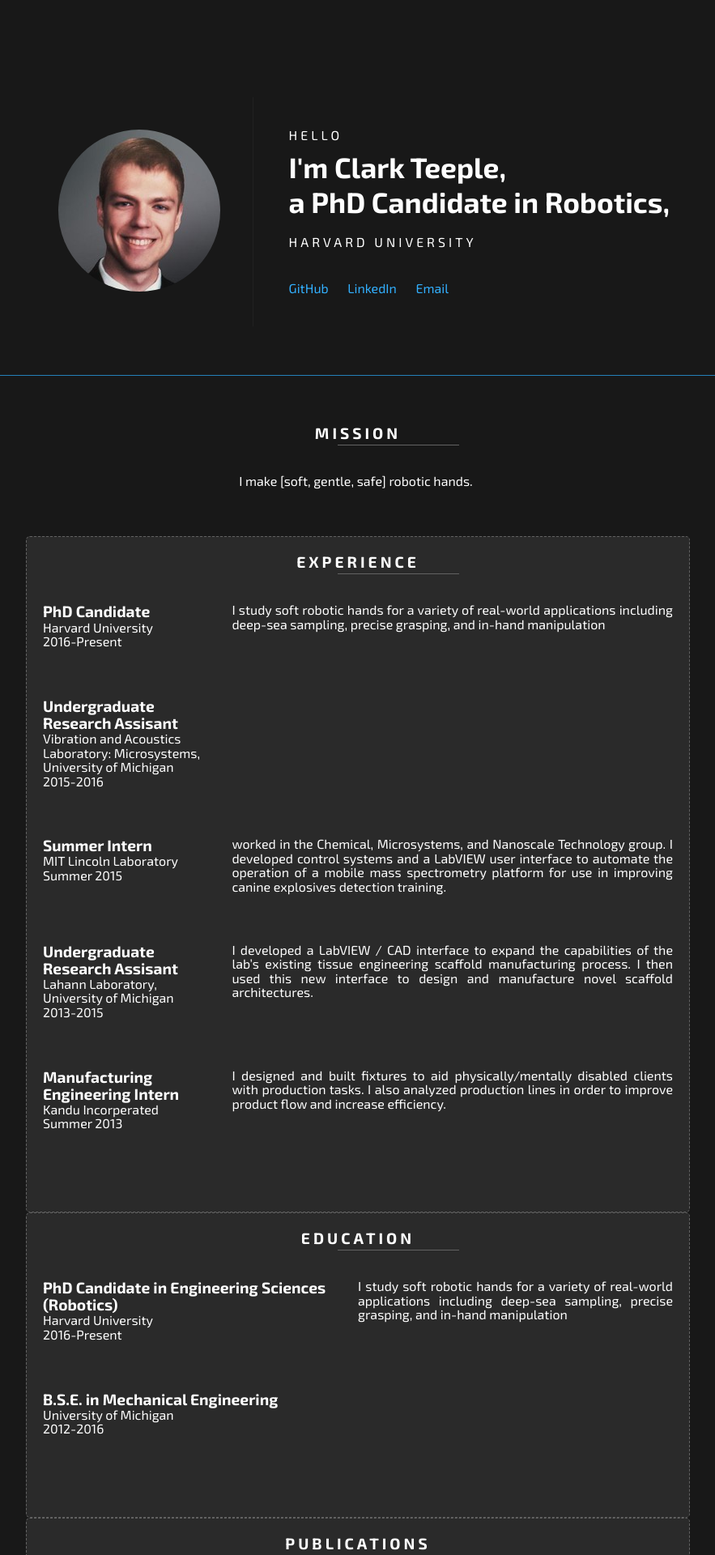
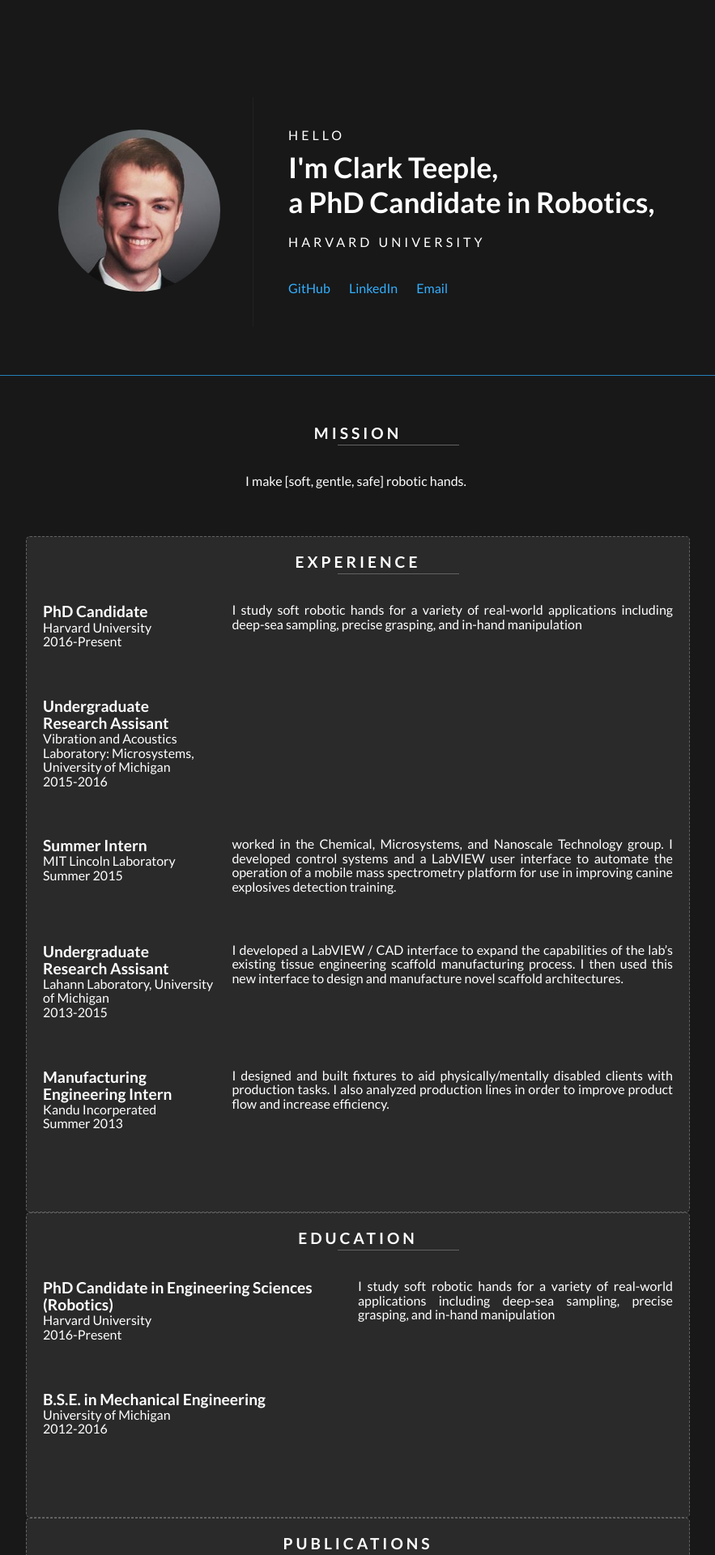
Before and after one commit to cbteeple/cbteeple.github.io, a Jekyll site: the page built from index.html, in a window 1280 px wide. Shown: the top 1920 px of the page at 81% size, without its empty margins (198-1081 px from the left). Built offline with Jekyll 4.4.1, drawn with Linux system fonts in a browser that asks for light colours.

Commit message:
Update _typography.scss

```diff
--- a/_sass/_typography.scss
+++ b/_sass/_typography.scss
@@ -1,10 +1,10 @@
 // @name Typography
 // @description All typography settings and styles
 
-@import url(https://fonts.googleapis.com/css?family=Exo+2:400,700);
+@import url(https://fonts.googleapis.com/css?family=Lato:400,700);
 
 // Our variables
-$base-font-family: "Exo 2", Helvetica, Arial, sans-serif;
+$base-font-family: "Lato", Helvetica, Arial, sans-serif;
 $base-font-size:   16px;
 
 body {
```
